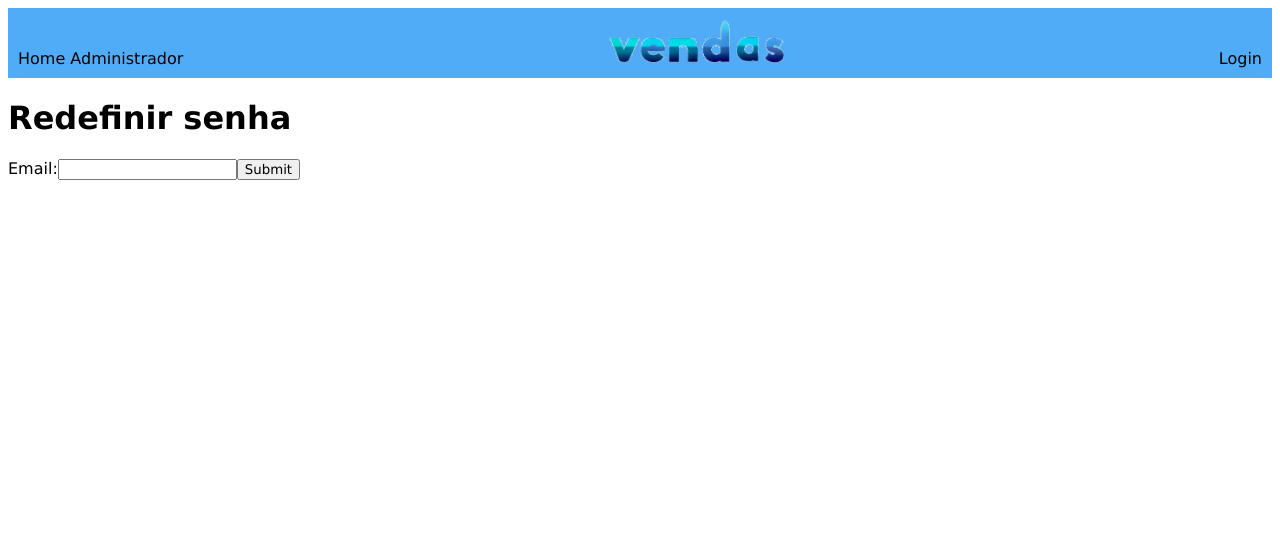
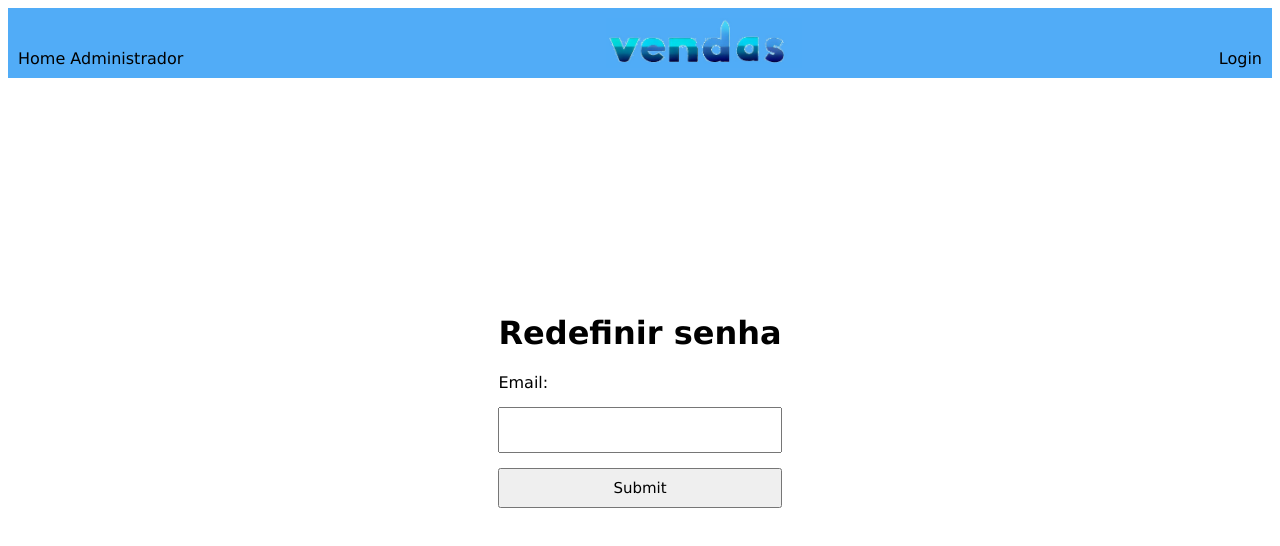
Before and after one commit to joaoCS/projeto-venda-produtos-frontend, a React (Create React App) app: page /reset-password in a window 1280 px wide. Shown: the top 546 px of the page. Built offline with nearby package versions, Linux system fonts and the light colour scheme; no server answers.

Commit message:
fix: estilizado resetPassword

```diff
--- a/src/components/Navbar/userSlice.js
+++ b/src/components/Navbar/userSlice.js
@@ -16,7 +16,6 @@ const userSlice = createSlice({
 
 export const selectUser = (state) => {
 
-    console.log(state.user);
      return state.user;
 };
 
--- a/src/config/api.js
+++ b/src/config/api.js
@@ -2,8 +2,8 @@ import axios from "axios";
 
 
 const api = axios.create({
-    baseURL: "https://projeto-venda-produtos-back-end-production.up.railway.app/"
-   // baseURL: "http://localhost:3001/"
+    //baseURL: "https://projeto-venda-produtos-back-end-production.up.railway.app/"
+   baseURL: "http://localhost:3001/"
 });
 
 export default api;
--- a/src/pages/Admin/Admin.jsx
+++ b/src/pages/Admin/Admin.jsx
@@ -29,9 +29,6 @@ export default function Admin() {
 
     async function handleSubmit(event) {
         event.preventDefault();
-
-        console.log(userData);
-
 
         let email = userData.email;
 
--- a/src/pages/ResetPassword/ResetPassword.js
+++ b/src/pages/ResetPassword/ResetPassword.js
@@ -1,6 +1,8 @@
 import React, { useState } from "react";
 
 import api from "../../config/api.js";
+
+import "./resetPassword.css";
 
 export default function ResetPassword() {
 
@@ -13,14 +15,14 @@ export default function ResetPassword() {
         try {
             const response = await api.post("/auth/forgot-password", { email });
 
-            console.log(response);
+            alert(response.data.message);
         } catch (err) {
-            console.log(err)
+            alert(err.response.data.message);
         }
     }
 
     return(
-        <div>
+        <div className="resetPass">
             <h1>Redefinir senha</h1>
             <form onSubmit={handleSubmit}>
                 <label htmlFor="email">Email:</label>
--- /dev/null
+++ b/src/pages/ResetPassword/resetPassword.css
@@ -0,0 +1,26 @@
+.resetPass {
+  position: absolute;
+  top: 0;
+  bottom: 0;
+  left: 0;
+  right: 0;
+  width: fit-content;
+  height: fit-content;
+
+  margin: auto;
+
+  display: flex;
+  flex-direction: column;
+
+}
+
+.resetPass form {
+  display: flex;
+  flex-direction: column;
+}
+
+.resetPass form input {
+  height: 40px;
+  font-size: 15px;
+  margin-top: 15px;
+}
```
Also changed, not shown: src/components/CadastroStruct.jsx (line endings or trailing spaces).
